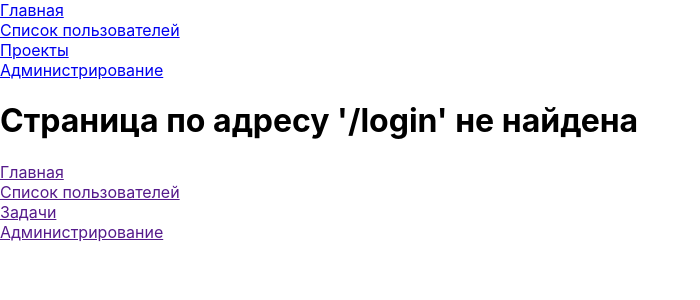
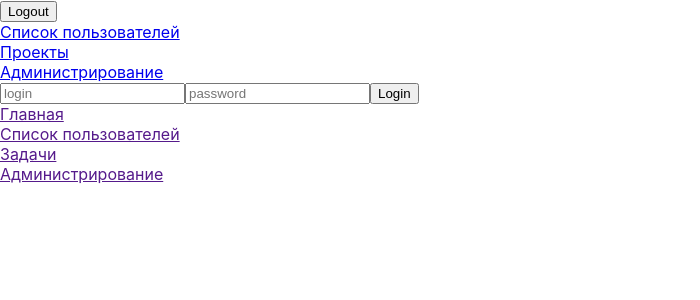
Before and after one commit to Nikolrusik/Todo, a React (Create React App) app in the folder frontend/: page /login in a window 1280 px wide. Shown: the top 300 px of the page, without its empty margins (0-700 px from the left). Built offline with nearby package versions, Linux system fonts and the light colour scheme; no server answers.

Commit message:
Lesson 7 (#7)
* Editing components for improvements receiving data with server and modify user serializer

* Adding request for get token

* Added authentication on client

* Added headers for requests

```diff
--- a/frontend/src/App.js
+++ b/frontend/src/App.js
@@ -1,89 +1,182 @@
-import './App.css';
-import React from 'react';
-import axios from 'axios';
-import {BrowserRouter, HashRouter,Route, Navigate, Routes, useLocation} from 'react-router-dom'
+import "./App.css";
+import React from "react";
+import axios from "axios";
+import { BrowserRouter, Route, Navigate, Routes } from "react-router-dom";
+import Cookies from "universal-cookie";
 
 // Componenets
-import UsersList from './components/User';
-import Menu from './components/Menu';
-import Footer from './components/Footer';
-import ProjectList from './components/Project';
-import ProjectPage from './components/ProjectPage';
-import TodoList from './components/ProjectItem'
+import UsersList from "./components/User";
+import Menu from "./components/Menu";
+import Footer from "./components/Footer";
+import ProjectList from "./components/Project";
+import ProjectPage from "./components/ProjectPage";
+import TodoList from "./components/ProjectItem";
+import LoginForm from "./components/Auth";
 
-
-const NotFound404 = ({location}) => {
+const NotFound404 = ({ location }) => {
   return (
     <div>
       <h1>Страница по адресу '{location.pathname}' не найдена</h1>
     </div>
-  )
-  }
-
+  );
+};
 
 class App extends React.Component {
   constructor(props) {
     super(props);
     this.state = {
-      'users': [],
-      'projects': [],
-      'todo': []
+      users: [],
+      projects: [],
+      todo: [],
+      token: "",
+    };
   }
+
+  // Set token
+  set_token(token) {
+    const cookies = new Cookies();
+    cookies.set("token", token);
+    this.setState({ token: token }, ()=>this.load_data());
   }
+
+  is_authenticated() {
+    return this.state.token != "";
+  }
+
+  logout() {
+    this.set_token("");
+  }
+
+  get_token_from_storage() {
+    const cookies = new Cookies();
+    const token = cookies.get("token");
+    this.setState({ token: token }, ()=>this.load_data());
+  }
+
+  // Get headers
+  get_headers() {
+    let headers = {
+      "Content-Type": "application/json",
+    };
+    if (this.is_authenticated()) {
+      headers["Authorization"] = "Token " + this.state.token;
+    }
+    return headers;
+  }
+
+  // Get token
+  get_token(username, password) {
+    axios
+      .post("http://127.0.0.1:8000/api-token-auth/", {
+        username: username,
+        password: password,
+      })
+      .then((response) => {
+        console.log(response.data);
+        this.set_token(response.data["token"]);
+      })
+      .catch((error) => alert("Неверный логин или пароль"));
+  }
+  // Get data
+  load_data() {
+    // get User
+    const headers = this.get_headers()
+    axios
+      .get("http://127.0.0.1:8000/api/users", {headers})
+      .then((response) => {
+        this.setState({
+          users: response.data,
+        });
+      })
+      .catch((error) => {
+        console.log(error)
+        this.setState({
+          users: [],
+        })
+      } );
+    // get Project
+    axios
+      .get("http://localhost:8000/api/projects/", {headers})
+      .then((response) => {
+        this.setState({
+          projects: response.data,
+        });
+      })
+      .catch((error) => {
+        console.log(error)
+        this.setState({
+          projects: [],
+        });
+      } );
+    // get Todo
+    axios
+      .get("http://localhost:8000/api/todo/", {headers})
+      .then((response) => {
+        this.setState({
+          todo: response.data,
+        });
+      })
+      .catch((error) => {
+        console.log(error)
+        this.setState({
+          todo: [],
+        });
+      });
+  };
+
   componentDidMount() {
-    // get User
-    axios.get('http://127.0.0.1:8000/api/users')
-    .then(response => {
-      const users = response.data
-      this.setState(
-        {
-          'users': users
+    this.get_token_from_storage();
+    // this.load_data();
   }
-      )
-     }
-    ).catch(error => console.log(error))
-    // get Project
-    axios.get('http://localhost:8000/api/projects/')
-    .then(response => {
-      const projects = response.data
-      this.setState(
-        {
-          'projects': projects
-        }
-      )
-     }
-    ).catch(error => console.log(error))
-    // get Todo
-    axios.get('http://localhost:8000/api/todo/')
-    .then(response => {
-      const todo = response.data
-      this.setState(
-        {
-          'todo': todo
-        }
-      )
-     }
-    ).catch(error => console.log(error))
-    }
-  render () {
-    return(
+
+  render() {
+    console.log(this.is_authenticated());
+    return (
       <div>
         <BrowserRouter>
-         <Menu />
+          {this.is_authenticated()}
+          <Menu
+            is_authenticated={this.is_authenticated.bind(this)}
+            logout={this.logout.bind(this)}
+          />
           <Routes>
-          <Route exact path="/" element={<UsersList users={this.state.users} />}/>
-          <Route path='/projects' element={<ProjectList items={this.state.projects} /> } />
-          <Route path='/projects/:id' element={<TodoList items={this.state.todo} />} />
-          <Route path='/projects/info/:id' element={<ProjectPage projects={this.state.projects} />} />
-
-          <Route exact path="*" element={<NotFound404 location={window.location} />} />
-          <Route path='/users' element={<Navigate to="/"/>}/>
+            <Route
+              path="/login"
+              element={
+                <LoginForm
+                  get_token={(username, password) =>
+                    this.get_token(username, password)
+                  }
+                />
+              }
+            />
+            <Route
+              path="/"
+              element={<UsersList users={this?.state?.users} />}
+            />
+            <Route
+              path="/projects"
+              element={<ProjectList items={this?.state?.projects} />}
+            />
+            <Route
+              path="/projects/:id"
+              element={<TodoList items={this?.state?.todo} />}
+            />
+            <Route
+              path="/projects/info/:id"
+              element={<ProjectPage projects={this?.state?.projects} />}
+            />
+            <Route
+              exact
+              path="*"
+              element={<NotFound404 location={window?.location} />}
+            />
+            <Route path="/users" element={<Navigate to="/" />} />
           </Routes>
           <Footer />
         </BrowserRouter>
       </div>
-
-    )
+    );
   }
 }
 
--- /dev/null
+++ b/frontend/src/components/Auth.js
@@ -0,0 +1,35 @@
+import React from 'react';
+
+class LoginForm extends React.Component {
+    constructor(props)  {
+        super(props);
+        this.state = {login: "", password: ""}
+    }
+
+    handleChange(event) {
+        this.setState(
+            {
+                [event.target.name]: event.target.value
+            }
+        );
+    }
+
+    handleSubmit(event) {
+        this.props.get_token(this.state.login, this.state.password)
+        event.preventDefault()
+    }
+
+    render() {
+        return (
+            <form onSubmit={(event)=> this.handleSubmit(event)}>
+            <input type="text" name="login" placeholder="login"
+            value={this.state.login} onChange={(event)=>this.handleChange(event)} />
+            <input type="password" name="password" placeholder="password"
+            value={this.state.password} onChange={(event)=>this.handleChange(event)} />
+            <input type="submit" value="Login" />
+            </form>
+            );
+    }
+}
+
+export default LoginForm;
--- a/frontend/src/components/Menu.js
+++ b/frontend/src/components/Menu.js
@@ -1,11 +1,17 @@
 import React from 'react';
 import { Link } from 'react-router-dom';
 
-const Menu = () => {
+class Menu extends React.Component {
+    constructor(props) {
+        super(props)
+    }
+    render() {
     return(
         <div className='menu'>
             <div className="menu_item">
-                <Link to="/">Главная</Link>
+                {this.props.is_authenticated() ?  <button
+onClick={()=> this.props.logout()}>Logout</button> : <Link to="/login">Войти</Link>}
+
                 </div>
             <div className="menu_item">
                 <Link to="/users">Список пользователей</Link>
@@ -18,6 +24,6 @@ const Menu = () => {
                 </div>
         </div>
     )
-}
+}}
 
 export default Menu
--- a/frontend/src/components/Project.js
+++ b/frontend/src/components/Project.js
@@ -1,12 +1,14 @@
 import React from "react";
 import { Link, useParams } from "react-router-dom";
+
+
 
 const ProjectItem = ({ item }) => {
   return (
     <tr>
       <td>{item.id}</td>
       <td>
-        <Link to={`/projects/${item.id}`}>{item.name}</Link>
+        <Link to={`/projects/info/${item.id}`}>{item.name}</Link>
       </td>
       <td>{item.link}</td>
       <td>{item.users}</td>
@@ -18,6 +20,7 @@ const ProjectItem = ({ item }) => {
 };
 
 const ProjectList = ({ items }) => {
+
   return (
     <table>
       <tr>
@@ -27,11 +30,10 @@ const ProjectList = ({ items }) => {
         <td>Users</td>
         <td>Link Notes</td>
       </tr>
-      {items.map((item) => (
+      {items?.results?.map((item) => (
         <ProjectItem item={item} />
       ))}
     </table>
-  );
-};
+  );}
 
 export default ProjectList;
--- a/frontend/src/components/ProjectItem.js
+++ b/frontend/src/components/ProjectItem.js
@@ -17,7 +17,7 @@ const TodoItem = ({ item }) => {
 };
 const TodoList = ({ items }) => {
   let { id } = useParams();
-  let filtered_items = items.filter((item) => item.project.id == id);
+  let filtered_items = items.results?.filter((item) => item.project.id == id);
   return (
     <table>
       <tr>
@@ -30,7 +30,7 @@ const TodoList = ({ items }) => {
         <th>Active</th>
         <th>User</th>
       </tr>
-      {filtered_items.map((item) => (
+      {filtered_items?.map((item) => (
         <TodoItem item={item} />
       ))}
     </table>
--- a/frontend/src/components/ProjectPage.js
+++ b/frontend/src/components/ProjectPage.js
@@ -12,10 +12,10 @@ const ProjectPageItem = ({ project }) => {
 };
 const ProjectPage = ({ projects }) => {
   let { id } = useParams();
-  let filtered_projects = projects.filter((project) => project.id == id);
+  let filtered_projects = projects?.results?.filter((project) => project.id == id);
   return (
     <div>
-      {filtered_projects.map((project) => (
+      {filtered_projects?.map((project) => (
         <ProjectPageItem project={project} />
       ))}
     </div>
--- a/frontend/src/components/User.js
+++ b/frontend/src/components/User.js
@@ -1,34 +1,32 @@
-import React from 'react';
+import React from "react";
 
-const UserItem = ({user}) => {
-    return(
+const UserItem = ({ user }) => {
+  return (
     <tr>
       <td>{user.first_name}</td>
       <td>{user.last_name}</td>
       <td>{user.age}</td>
       <td>{user.email}</td>
     </tr>
-    )
-}
+  );
+};
 
-const UsersList = ({users}) => {
-    return(
+const UsersList = ({ users }) => {
+  return (
     <table>
-            <th>
-            First name
-            </th>
-            <th>
-            Last Name
-            </th>
-            <th>
-            Age
-            </th>
-            <th>
-            Email
-            </th>
-            {users.map((user) => <UserItem user={user} />)}
+      <thead>
+        <th>First name</th>
+        <th>Last Name</th>
+        <th>Age</th>
+        <th>Email</th>
+      </thead>
+      <tbody>
+        {users.results?.map((user) => (
+          <UserItem user={user} />
+        ))}
+      </tbody>
     </table>
-    )
-}
+  );
+};
 
-export default UsersList
+export default UsersList;
```
Also changed, not shown: 2 other files (tests, documents, lock files or other folders). Lines whose indentation alone changed are shown as unchanged.
